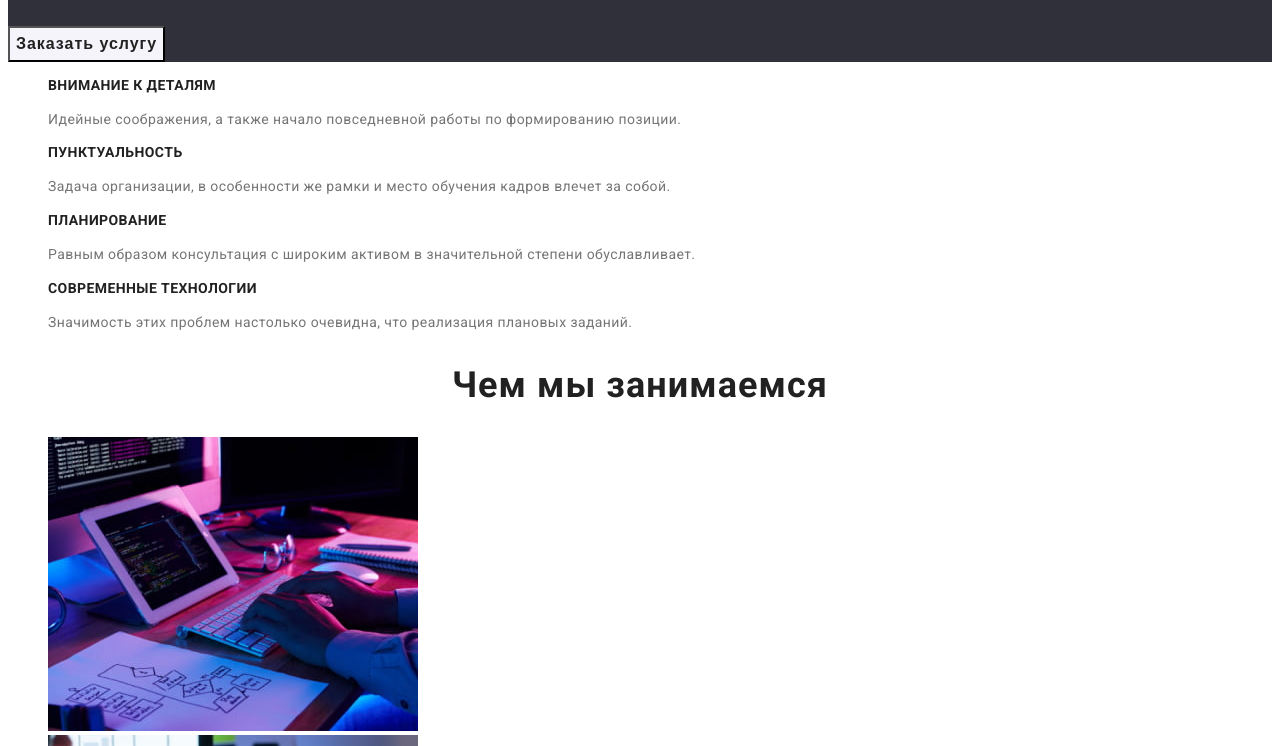
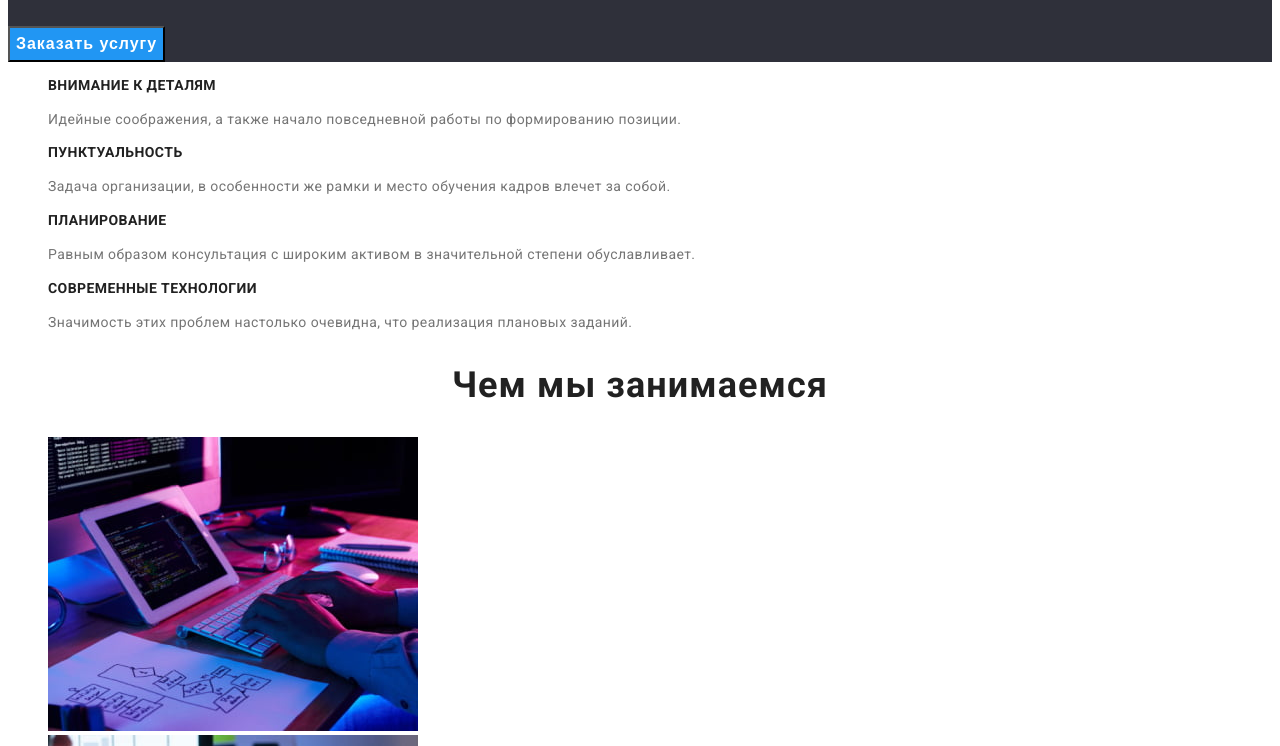
Before and after one commit to bigmandarine/goit-markup-hw-02, a plain HTML site: page index.html in a window 1280 px wide. Shown: the part 354-1100 px from the top of the page. Drawn offline with Linux system fonts and the light colour scheme.

Commit message:
Изменил цвет Hover "Заказать услугу"

```diff
--- a/css/styles.css
+++ b/css/styles.css
@@ -7,6 +7,7 @@
   --our-team-section-color: #f5f4fa;
   --footer-contacts-color: #acacb0;
   --nav-button-color: #f5f4fa;
+  --button-hover-blue: #188ce8;
 }
 /* Тело */
 body {
@@ -188,17 +189,17 @@ button[type='button']:hover,
   text-align: center;
 }
 .button-h1-section {
-  background-color: var(--nav-button-color);
+  background-color: var(--accent-color);
   font-weight: 700;
   font-size: 16px;
   line-height: 1.87;
-  color: #212121;
+  color: var(--white-color);
   letter-spacing: 0.06em;
   text-align: center;
 }
 .button-h1-section:hover,
 :focus {
-  background-color: var(--accent-color);
+  background-color: var(--button-hover-blue);
   color: var(--white-color);
 }
 
```
